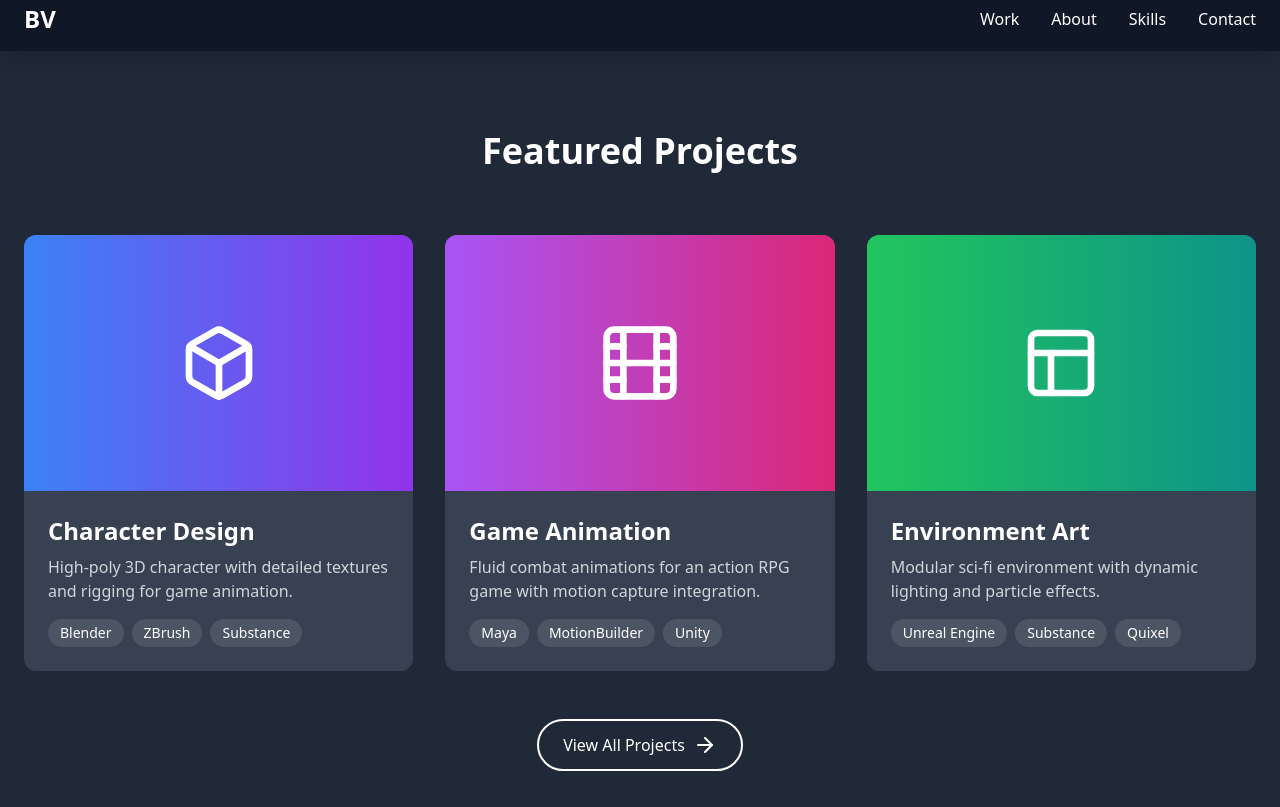
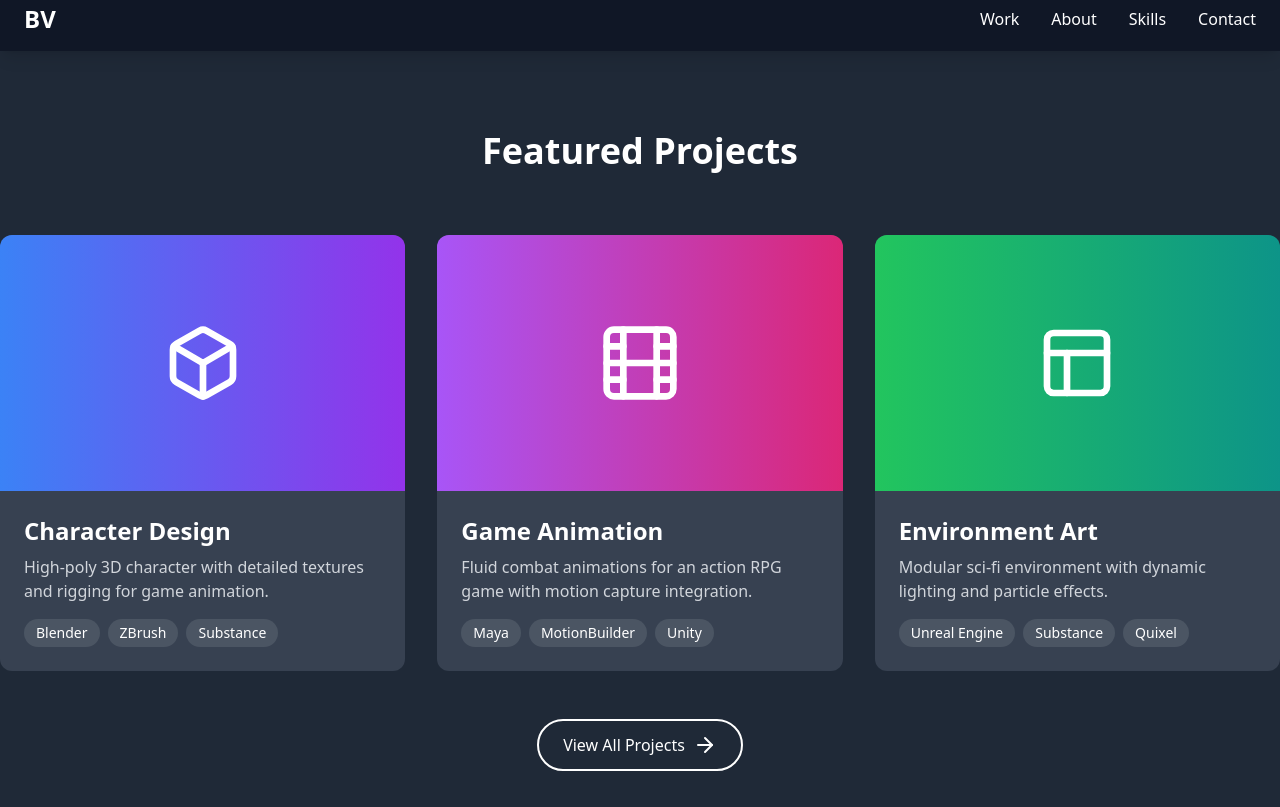
Before and after one commit to bfun2468/bfun2468.github.io, a plain HTML site: page index.html in a window 1280 px wide. Shown: the part 813-1620 px from the top of the page. Drawn offline with nearby package versions, Linux system fonts and the light colour scheme.

Commit message:
Update index.html

```diff
--- a/index.html
+++ b/index.html
@@ -83,7 +83,7 @@
 
   <!-- Work Section -->
   <section id="work" class="py-20 bg-gray-800">
-    <div class="w-full px-6 mx-auto">
+    <div class="w-full px-100 mx-auto">
       <h2 class="text-4xl font-bold mb-16 text-center" data-aos="fade-up">Featured Projects</h2>
       <div class="grid grid-cols-1 md:grid-cols-2 lg:grid-cols-3 gap-8">
         <!-- Project 1 -->
```
